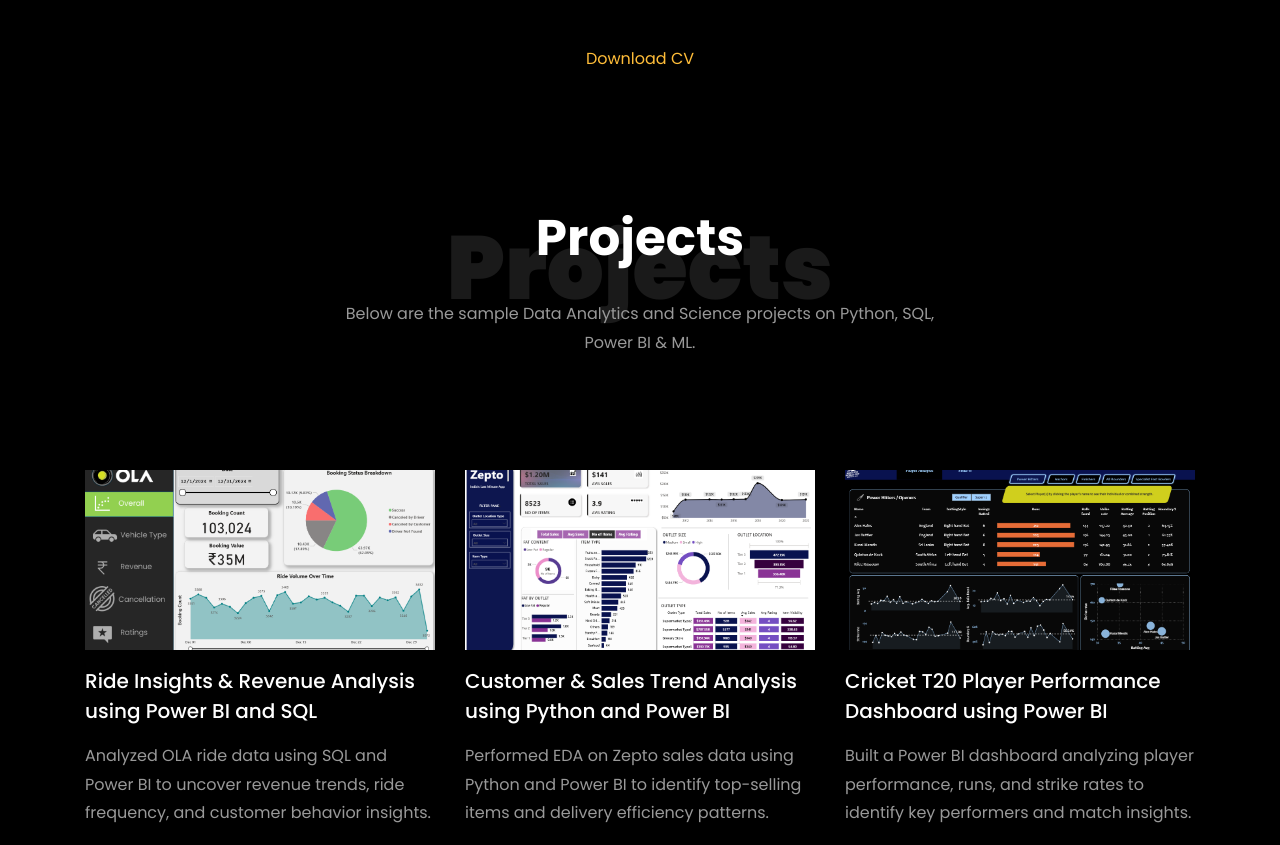
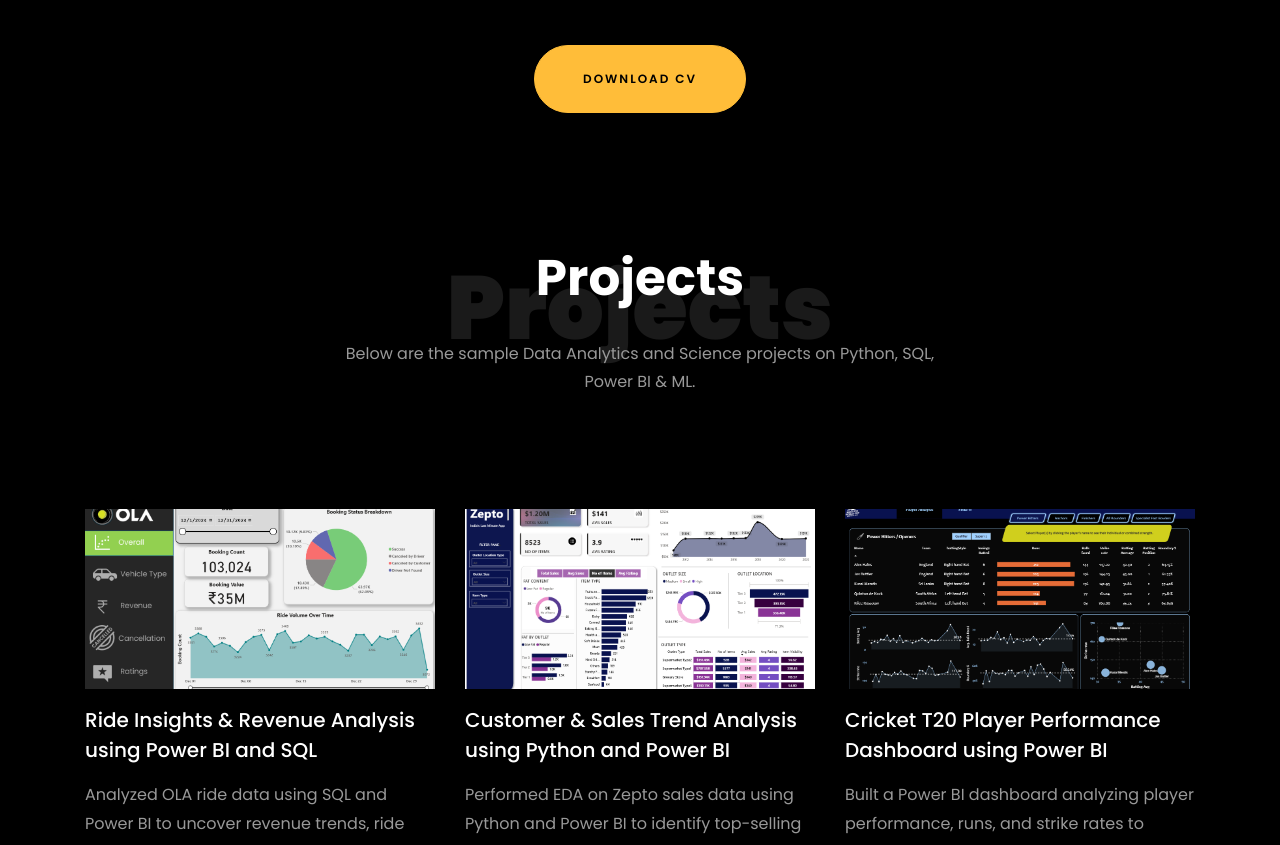
Before and after one commit to malla-anant/malla-anant.github.io, a plain HTML site: page index.html in a window 1280 px wide. Shown: the part 3276-4121 px from the top of the page. Drawn offline with Linux system fonts and the light colour scheme; animation ran at ten frames a second; files whose address does not match are found by name.

Commit message:
Update index.html

```diff
--- a/index.html
+++ b/index.html
@@ -413,7 +413,7 @@
 
     		<div class="row justify-content-center mt-5">
     			<div class="col-md-6 text-center ftco-animate">
-    				<p><a href="https://drive.google.com/file/d/1hXpmdvpKuHMydOzvUonexqDOhuDDdRpV/view?usp=sharing">Download CV</a></p>
+    				<p><a href="https://drive.google.com/file/d/1hXpmdvpKuHMydOzvUonexqDOhuDDdRpV/view?usp=sharing" class="btn btn-primary py-4 px-5">Download CV</a></p>
     			</div>
     		</div>
     	</div>
```
